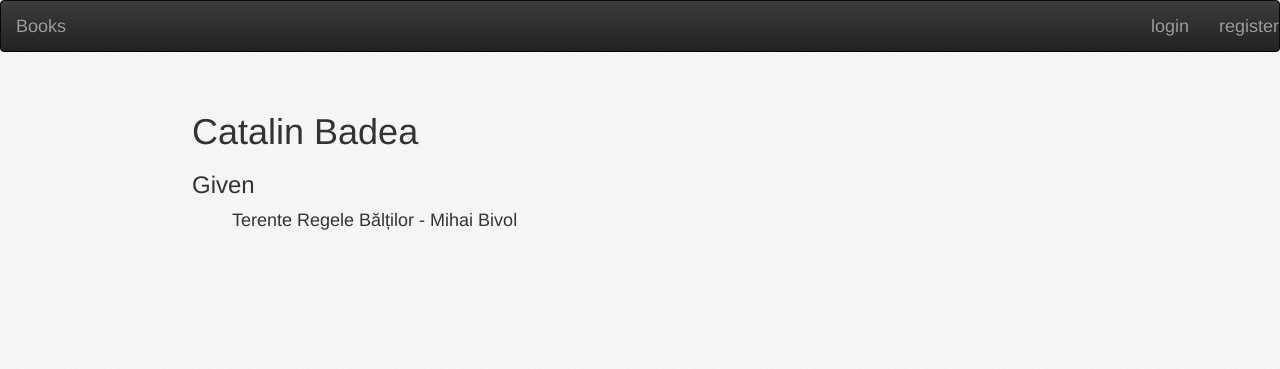
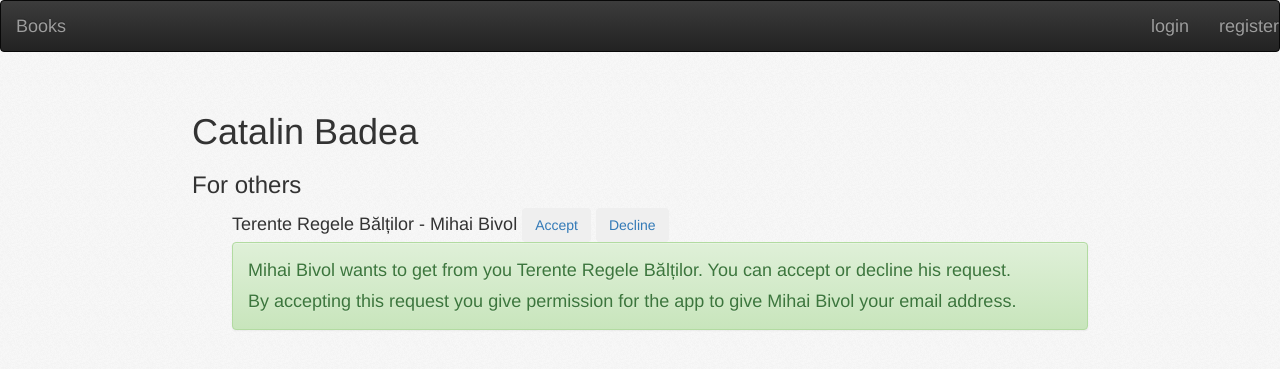
Before and after one commit to rosedu-hacks/books, a Django app: page /profile/2/ in a window 1280 px wide. Shown: the top 369 px of the page. Run offline with Django 3.2, Linux system fonts and the light colour scheme; data comes from the database, SQL or seed files in the repository; data that the repository does not hold is empty; parts of the project's set-up code (start-up, migrations or seed data) failed here and were passed over; some libraries are stand-ins or nearby versions.

Commit message:
Accept or decline book requests

```diff
--- a/books/books/templates/profile.html
+++ b/books/books/templates/profile.html
@@ -14,20 +14,61 @@
 </ul>
 
 {% if person.rentals_to.all %}
-<h3> Given </h3>
+<h3> For others </h3>
 {% endif %}
 <ul>
   {% for rental in person.rentals_to.all %}
-  <li> {{ rental.book.title }} - {{ rental.to.name }} </li>
+  <li>
+  {{ rental.book.title }} - {{ rental.to.name }}
+  {% if rental.status == 0 %}
+  <a href="/accept_decline/{{rental.pk}}/?resolution=accept"><button class="btn btn-inverse">Accept</button></a>
+  <a href="/accept_decline/{{rental.pk}}/?resolution=decline"><button class="btn btn-inverse">Decline</button></a>
+  <div class="alert alert-success">
+    <p>
+    {{ rental.to.name }} wants to get from you {{rental.book.title}}. You can accept or decline his request.
+    </p>
+    <p>
+    By accepting this request you give permission for the app to give {{ rental.to.name }} your email address.
+    </p>
+  </div>
+
+  {% endif %}
+  {% if rental.status == 2 %}
+  <a href="/"><button class="btn btn-inverse">Accept Return</button></a>
+  <div class="alert alert-success">
+    <p>
+    When you have your book back, please press the Accept Return button!
+    </p>
+  </div>
+  {% endif %}
+  </li>
   {% endfor %}
 </ul>
 
 {% if person.rentals_from.all %}
-<h3> Received </h3>
+<h3> From others </h3>
 {% endif %}
 <ul>
   {% for rental in person.rentals_from.all %}
-  <li> {{ rental.book.title }} - {{ rental.by.name }} </li>
+  <li>
+  {{ rental.book.title }} - {{ rental.by.name }}
+  {% if rental.status == 0 %}
+  <span class="label label-success">Waiting {{ rental.by.name }} to accept your request</span>
+  {% endif %}
+  {% if rental.status == 1 %}
+  <a href="/"><button class="btn btn-inverse">Return Book</button></a>
+  <div class="alert alert-success">
+    <p>
+      Your request has been accepted. If don't have the book,
+      please contact {{ rental.by.name }} <a href="mailto:rental.by.email">{{rental.by.email}} </a> to get it!
+    </p>
+    <p>
+      When you are done reading please notify {{ rental.by.name }} by pressing
+      the Retrun Book button
+    </p>
+  </div>
+  {% endif %}
+  </li>
   {% endfor %}
 </ul>
 
--- a/books/books/urls.py
+++ b/books/books/urls.py
@@ -22,6 +22,7 @@ urlpatterns = patterns('',
     url(r'^profile/(?P<pk>\d+)/$', Profile.as_view(), name='profile'),
     url(r'^book/(?P<pk>\d+)/$', BookView.as_view(), name='book'),
     url(r'^getbook/(?P<pk>\d+)/$', GetBookView.as_view(), name='getbook'),
+    url(r'^accept_decline/(?P<pk>\d+)/$', accept_decline_view, name='getbook'),
     url(r'login/', 'django.contrib.auth.views.login',
         {'template_name': 'login.html'}),
     url(r'logout/$', 'django.contrib.auth.views.logout',
--- a/books/books/views.py
+++ b/books/books/views.py
@@ -69,3 +69,25 @@ class GetBookView(FormView):
         context['bookform'] = GetBookForm(book=self.book)
         context['book'] = self.book
         return context
+
+### Book sharing floow
+### more info here http://www.youtube.com/watch?v=THvUDMafwkU
+
+@login_required
+def accept_decline_view(request, *args, **kwargs):
+    """View used for accepting or declining rentals"""
+
+    # authorization stuff
+    rental = Rental.objects.get(pk=kwargs['pk'])
+    if rental.by.pk is not request.user.pk:
+        return redirect(reverse('overview'))
+
+    resolution = request.GET.get('resolution', 'decline')
+    if resolution == 'accept':
+        rental.status = Rental.ACCEPTED
+        rental.save()
+    if resolution == 'decline':
+        rental.by.shared.add(rental.book)
+        rental.delete()
+
+    return redirect(reverse('profile', kwargs={'pk': request.user.pk}))
```
